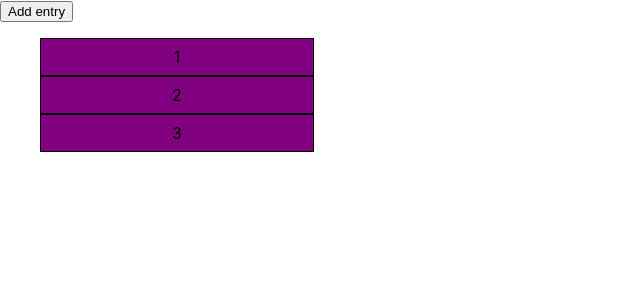
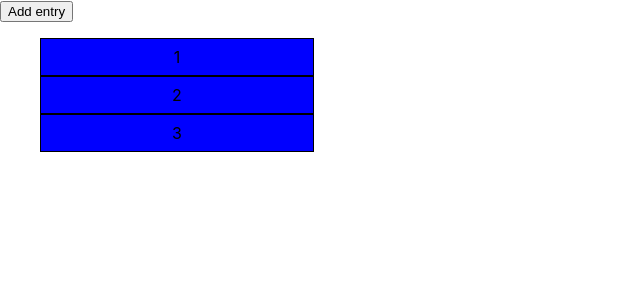
Before and after one commit to acoria/Tutorial.CSS, a React (Create React App) app: page / in a window 1280 px wide. Shown: the top 300 px of the page, without its empty margins (0-640 px from the left). Built offline with nearby package versions, Linux system fonts and the light colour scheme.

Commit message:
AnimatingList to fading

```diff
--- a/src/reactTutorial/animatingList/AnimatingList.module.css
+++ b/src/reactTutorial/animatingList/AnimatingList.module.css
@@ -8,7 +8,7 @@
     text-align: center;
     padding: 0.5rem;
     cursor: pointer;
-    background-color: purple;
+    background-color: blue;
 }
 
 .fadeEnter {
```
